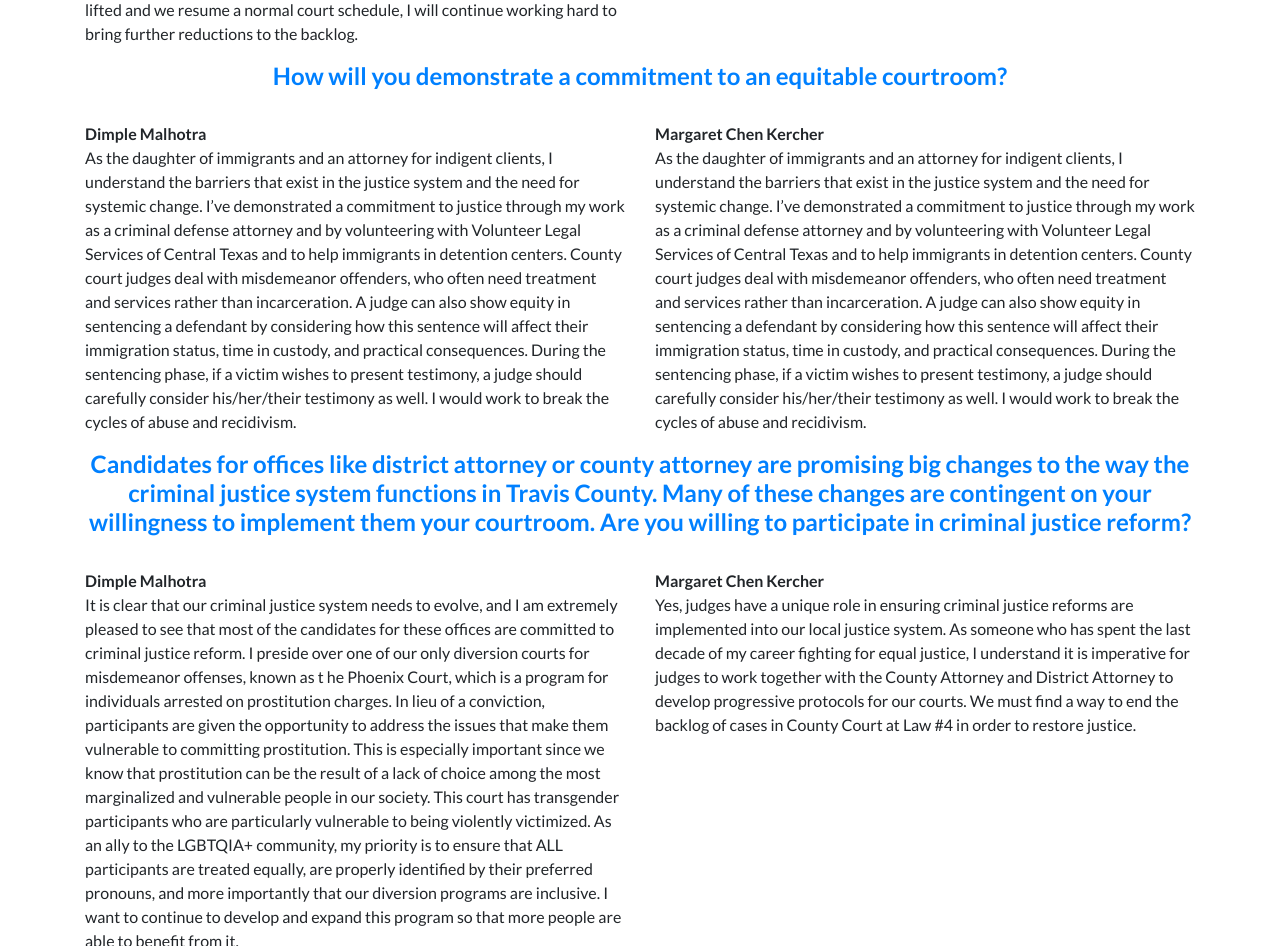
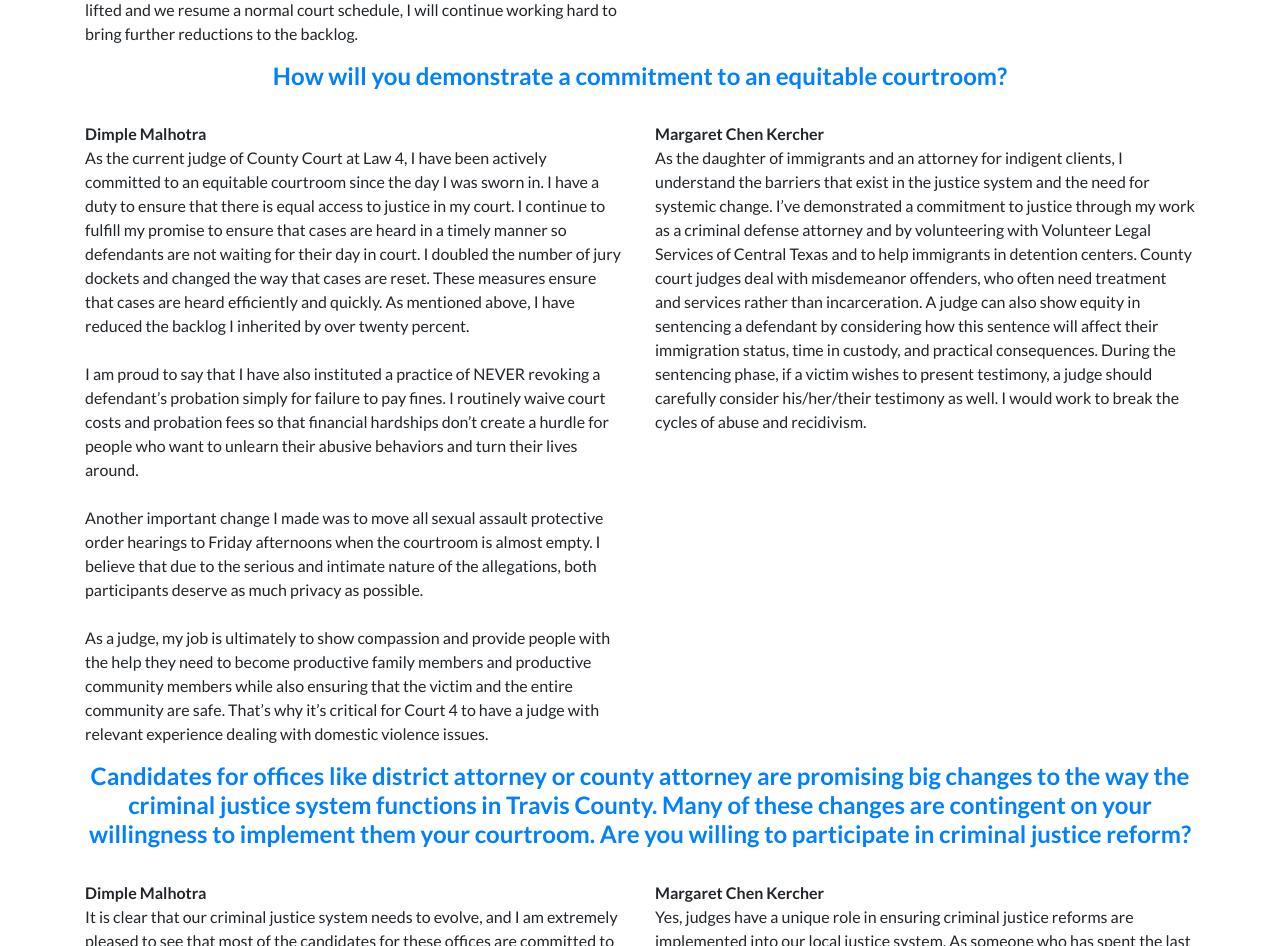
Before and after one commit to BrandonB1/UDemsEndorsement, a website: page index.html in a window 1280 px wide. Shown: the part 5980-6926 px from the top of the page. Drawn offline with Linux system fonts and the light colour scheme.

Commit message:
Fixed Transcritpiotn Error
CC4 Q3

```diff
--- a/index.html
+++ b/index.html
@@ -229,7 +229,10 @@ It is critical the next Judge of County Court at Law #4 be a qualified and compa
       <div class="col-6">
         <p>
           <strong>Dimple Malhotra</strong> <br>
-           As the daughter of immigrants and an attorney for indigent clients, I understand the barriers that exist in the justice system and the need for systemic change. I&rsquo;ve demonstrated a commitment to justice through my work as a criminal defense attorney and by volunteering with Volunteer Legal Services of Central Texas and to help immigrants in detention centers. County court judges deal with misdemeanor offenders, who often need treatment and services rather than incarceration. A judge can also show equity in sentencing a defendant by considering how this sentence will affect their immigration status, time in custody, and practical consequences. During the sentencing phase, if a victim wishes to present testimony, a judge should carefully consider his/her/their testimony as well. I would work to break the cycles of abuse and recidivism.
+           As the current judge of County Court at Law 4, I have been actively committed to an equitable courtroom since the day I was sworn in. I have a duty to ensure that there is equal access to justice in my court. I continue to fulfill my promise to ensure that cases are heard in a timely manner so defendants are not waiting for their day in court. I doubled the number of jury dockets and changed the way that cases are reset. These measures ensure that cases are heard efficiently and quickly. As mentioned above, I have reduced the backlog I inherited by over twenty percent. <br><br>
+I am proud to say that I have also instituted a practice of NEVER revoking a defendant&rsquo;s probation simply for failure to pay fines. I routinely waive court costs and probation fees so that financial hardships don&rsquo;t create a hurdle for people who want to unlearn their abusive behaviors and turn their lives around. <br><br>
+Another important change I made was to move all sexual assault protective order hearings to Friday afternoons when the courtroom is almost empty. I believe that due to the serious and intimate nature of the allegations, both participants deserve as much privacy as possible. <br><br>
+As a judge, my job is ultimately to show compassion and provide people with the help they need to become productive family members and productive community members while also ensuring that the victim and the entire community are safe. That&rsquo;s why it&rsquo;s critical for Court 4 to have a judge with relevant experience dealing with domestic violence issues.
         </p>
       </div>
       <div class="col-6">
```
